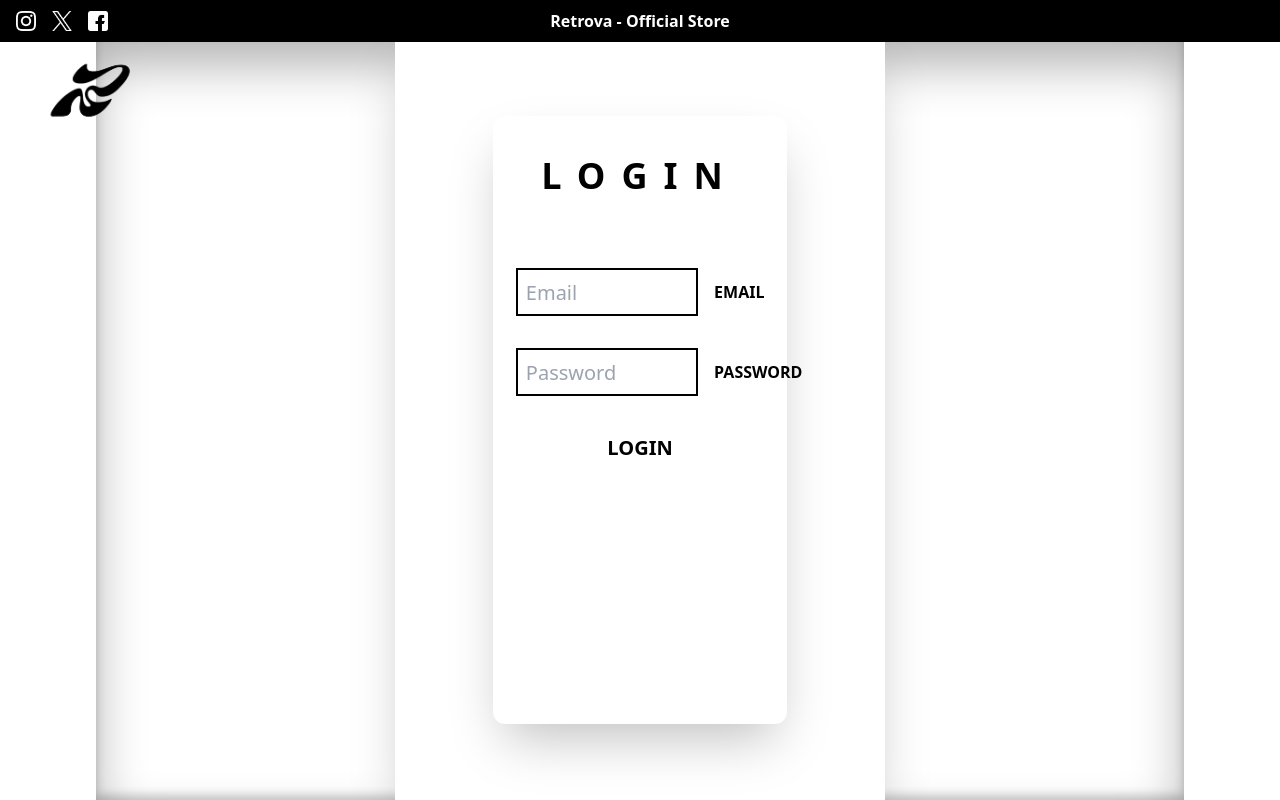
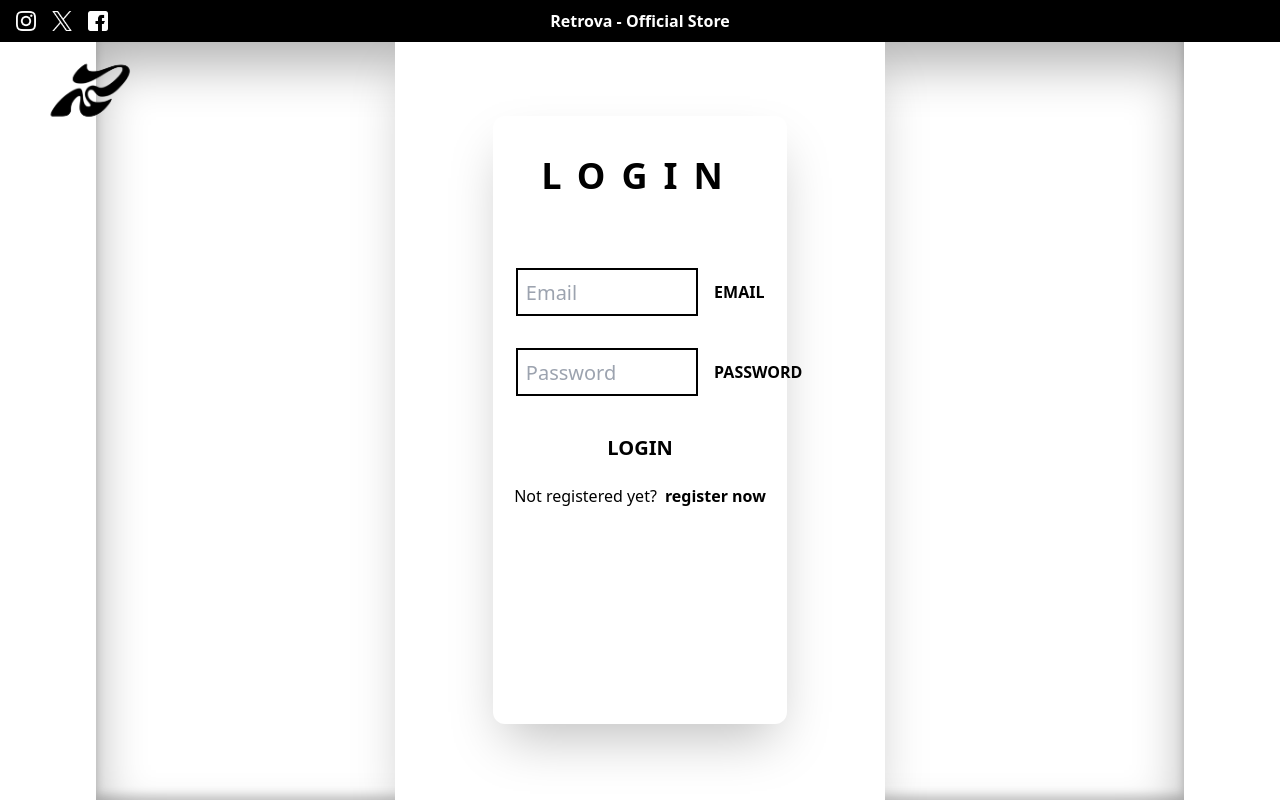
Before and after one commit to Jim2510/retrova-ecom, a Next.js app: page /login in a window 1280 px wide. Built offline with nearby package versions, Linux system fonts and the light colour scheme; a web font is replaced by a local one.

Commit message:
new registration page style

```diff
--- a/src/app/login/page.jsx
+++ b/src/app/login/page.jsx
@@ -126,6 +126,12 @@ export default function Login() {
                   >
                     LOGIN
                   </button>
+                  <div className="flex gap-2 py-4">
+                    <h3>Not registered yet?</h3>
+                    <Link className="font-semibold" href="/register">
+                      register now
+                    </Link>
+                  </div>
                 </form>
               </div>
             </div>
--- a/src/app/register/page.jsx
+++ b/src/app/register/page.jsx
@@ -4,6 +4,9 @@ import { useState } from "react";
 import { storefront } from "../../../utilis";
 import Navbar from "../components/reusables/Navbar";
 import NavSocial from "../components/reusables/NavSocial";
+import logo from "../../../public/images/logo.png";
+import Link from "next/link";
+import Image from "next/image";
 
 export default function Register() {
   const [email, setEmail] = useState("");
@@ -42,7 +45,12 @@ export default function Register() {
         <NavSocial />
         <Navbar bgNav={"!bg-white"} />
 
-        <div className="relative w-full h-full flex justify-center items-center pt-28 drop-shadow-2xl bg-white">
+        <div className="w-full h-full flex justify-center items-center pt-10 drop-shadow-2xl bg-white">
+          <div className="absolute left-10 top-10">
+            <Link href="/">
+              <Image src={logo} width={100} height={100} alt="Logo" />
+            </Link>
+          </div>
           {registrationComplete ? (
             <div className="absolute top-36 bg-green-400 left-1/2 transform -translate-x-1/2 -translate-y-1/2 p-4 rounded-md shadow-md">
               <p className="text-black text-center">
@@ -50,12 +58,14 @@ export default function Register() {
               </p>
             </div>
           ) : null}
-          <div className="w-[85%] h-full flex justify-center items-center bg-black">
-            <div className="w-full sm:w-[45%] h-full  flex justify-center items-center sm:border-2 border-black bg-white">
-              <div className="w-full sm:w-[60%] h-[80%] border-black flex justify-center items-center flex-col bg-black backdrop-blur-3xl text-white">
-                <h2 className="text-4xl font-semibold py-10">REGISTER</h2>
+          <div className="w-[85%] h-full flex justify-center items-center bg-white shadow-inner-2xl">
+            <div className="w-full sm:w-[45%] h-full flex justify-center items-center bg-white shadow-2xl">
+              <div className="w-full sm:w-[60%] h-full sm:h-[80%] flex justify-center rounded-xl items-center flex-col shadow-2xl backdrop-blur-3xl text-black">
+                <h2 className="text-4xl font-semibold py-10 tracking-[1rem]">
+                  REGISTER
+                </h2>
                 <form
-                  className="w-[90%] h-full border-2 border-black mb-10 flex-col flex justify-start items-center"
+                  className="w-[90%] h-fullmb-10 flex-col flex justify-start items-center"
                   onSubmit={registerUser} // Gestisci l'invio del form
                 >
                   <div className="flex w-full pt-8 px-2 items-center gap-4">
```
